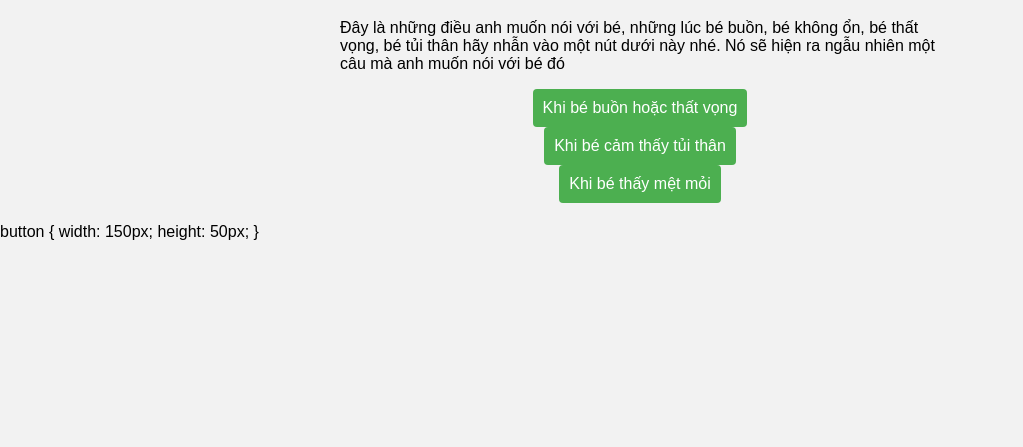
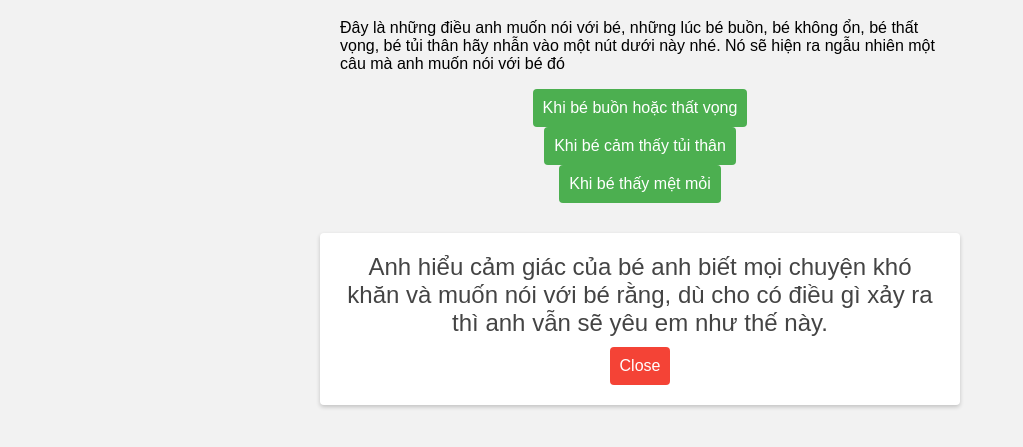
Before and after one commit to meneedmomain/homthucuabe.github.io, a plain HTML site: page index.html in a window 1280 px wide. Both pictures are taken after a click on the button "Khi bé buồn hoặc thất vọng". Shown: the part 81-528 px from the top of the page, without its empty margins (0-1023 px from the left). Drawn offline with Linux system fonts and the light colour scheme.

Commit message:
Update index.html

```diff
--- a/index.html
+++ b/index.html
@@ -95,10 +95,64 @@
         <button id="close-button" onclick="closePopup()">Close</button>
       </div>
     </div>
-      button {
-  width: 150px;
-  height: 50px;
+
+    <script>
+      var messages1 = [
+        "Bé yêu ơi, đừng buồn nữa nhé. Anh sẽ luôn ở đây bên mặt trời của anh, luôn sẵn sàng lắng nghe và cùng bé vượt qua mọi khó khăn",
+        "Anh biết bé đang buồn và cảm thấy khó khăn, nhưng hãy nhớ rằng anh yêu bé lắm và sẽ luôn ở đây để hỗ trợ bé trong mọi tình huống đó nha. ",
+        "Anh hiểu cảm giác của bé anh biết mọi chuyện khó khăn và muốn nói với bé rằng, dù cho có điều gì xảy ra thì anh vẫn sẽ yêu em như thế này.",
+        "Anh biết bé đang buồn lắm nhưng mà anh tin rằng chúng ta sẽ vượt qua mọi chuyện cùng nhau. Có anh ở đây với bé rồi nhé",
+        "Nào mặt trời của anh ngoan nào, bé bình tĩnh lại nhé, mọi chuyện sẽ ổn thôi",
+      ];
+
+      var messages2 = [
+        "Mọi thứ sẽ ổn thôi. Dù có điều gì xảy ra, em và anh vẫn sẽ cùng vượt qua, cùng cười, cùng yêu nhau. Bé cứ tin anh nhé!",
+        "Em biết không? Những lúc khó khăn nhất, anh lại càng yêu em nhiều hơn. Bé đừng buồn nữa nhé",
+        "Dù em đang trải qua những khó khăn và tủi thân, nhưng em luôn là người đáng yêu và quan trọng nhất với anh. Anh sẽ là người luôn đồng hành và giúp em vượt qua mọi chuyện",
+        "Em luôn là ánh sáng của anh. Dù có điều gì xảy ra, anh sẽ luôn ở bên cạnh em",
+        "Em là món quà tuyệt vời nhất mà cuộc đời tặng cho anh. Anh yêu em nhiều lắm",
+      ];
+
+      var messages3 = [
+        "Em đang làm rất tốt rồi í mặt trời nhỏ của anh ạ, nghỉ ngơi một xíu nào",
+        "Anh biết em đang rất mệt mỏi, anh thương bé lắm, bé uống nước hoặc kiếm gì ăn đi nhé hic, anh yêu bé nhiều",
+        "Nghỉ ngơi nào bé, thở thật sâu, thả lòng vả thư dãnh nhé mặt trời của anh",
+        "Anh yêu bé nhiều lắm, bé cố lên nhá, anh tin bé làm được. Lấy cốc nước, ăn ít kẹo đã nhaa.",
+        "Bé yêu của anh cố lên nha, anh yêu bé nhiều, nghỉ ngơi xíu đi đã nhéee",
+      ];
+
+      function displayRandomMessage(messages) {
+        var randomIndex = Math.floor(Math.random() * messages.length);
+        var selectedMessage = messages[randomIndex];
+        var messageElement = document.getElementById("message");
+
+        messageElement.textContent = selectedMessage;
+    var messageContainer = document.getElementById("message-container");
+    messageContainer.style.display = "block";
+  }
+  function displayRandomMessage(messages) {
+  var messageContainer = document.getElementById("message-container");
+  var messageElement = document.getElementById("message");
+  var randomIndex = Math.floor(Math.random() * messages.length);
+  var selectedMessage = messages[randomIndex];
+
+  // Check if the selected message is already displayed
+  if (messageElement.textContent === selectedMessage) {
+    // If yes, call the function again to display a different message
+    displayRandomMessage(messages);
+    return;
+  }
+
+  messageElement.textContent = selectedMessage;
+  messageContainer.style.display = "block";
 }
+
+
+  function closePopup() {
+    var messageContainer = document.getElementById("message-container");
+    messageContainer.style.display = "none";
+  }
+
 </script>
 </body>
 </html>
```
